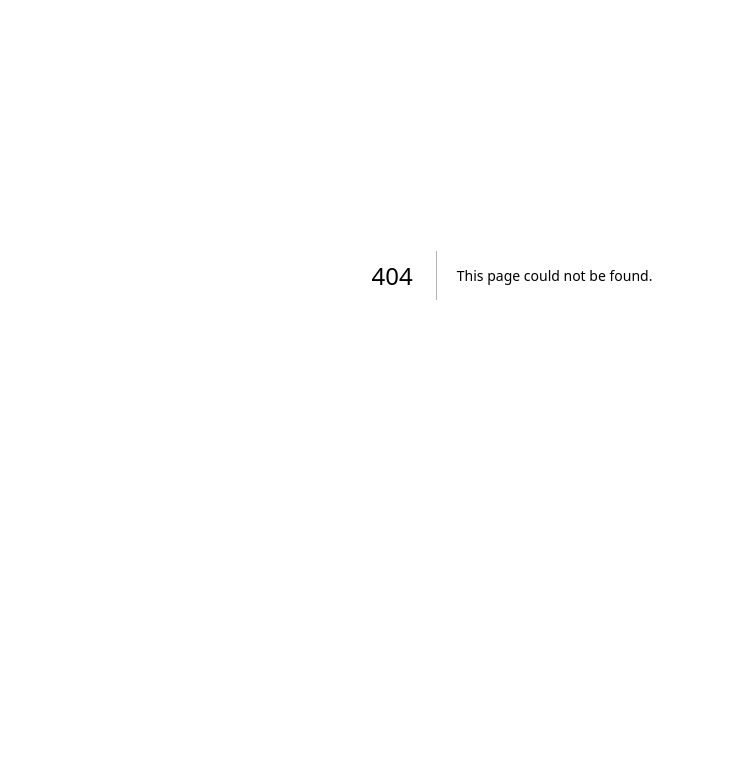
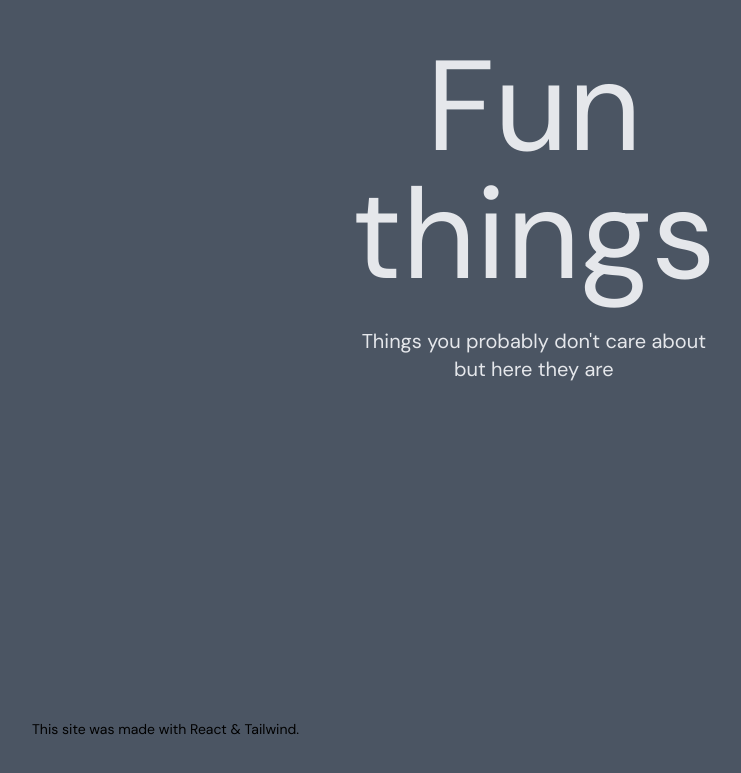
Before and after one commit to amgvu/Personal-Site, a Next.js app: page /aboutme in a window 1280 px wide. Before the commit this address had no page. Shown: the part 125-898 px from the top of the page, without its empty margins (128-869 px from the left). Before the commit the page ends 800 px from the top, so only its background shows below. Built offline with nearby package versions, Linux system fonts and the light colour scheme; what prettier-plugin-tailwindcss, tailwindcss-animatecss would draw is missing.

Commit message:
started about me page

```diff
--- /dev/null
+++ b/pages/aboutme.tsx
@@ -0,0 +1,72 @@
+import Head from 'next/head'
+import { Player, Controls } from "@lottiefiles/react-lottie-player";
+import { AiFillLinkedin, AiFillYoutube, AiFillGithub } from "react-icons/ai";
+import { FaSoundcloud, FaNode } from "react-icons/fa";
+import { MdEmail } from "react-icons/md";
+import { SiJavascript, SiPython, SiJava, SiHtml5, SiCss3, SiCsharp, SiCplusplus, SiReact, SiNodedotjs, SiTailwindcss } from "react-icons/si"
+import { serialize } from "v8";
+
+export default function FirstPost() {
+    return     <div>
+    <Head>
+      <title>Kevin Vu</title>
+      <link rel="icon" href="/favicon/favicon.ico" />
+    </Head>
+    <main
+      className="
+    animate-text bg-gray-600 from-gray-700 via-black to-gray-800 px-10
+    dark:bg-gradient-to-br md:px-20 lg:px-40"
+    >
+      <section className="flex min-h-screen flex-grow text-center mx-80">
+        <nav
+          className="flex justify-center py-10
+        text-gray-200"
+        >
+          <h1 className="font-miracle text-xl"></h1>
+          <ul className="flex items-center">
+          </ul>
+        </nav>
+        <div
+          className="relative
+        flex flex-grow flex-col py-40"
+        >
+          <h2
+            className="py-2 font-miracle
+          text-5xl font-medium
+          text-gray-200 animate__fadeInLeft
+          animate__animated dark:text-gray-100
+          md:text-9xl"
+          >
+            Fun things
+          </h2>
+          <p
+            className="text-md py-5
+          font-monument leading-8
+          text-gray-200 animate__fadeInRight
+          animate__delay-1s animate__animated dark:text-gray-200
+          md:text-xl"
+          >
+            Things you probably don't care about but here they are
+          </p>
+          <p className="text-md py-5
+          font-monument leading-8
+          text-gray-200 animate__fadeInDown
+          animate__delay-1s animate__animated dark:text-gray-200
+          md:text-xl"></p>
+        </div>
+      </section>
+      <section className="py-10">
+        <div>
+          <h3
+            className="py-1 text-sm
+        dark:text-white animate__fadeInUp
+        animate__delay-3s animate__animated
+        dark:text-gray-200"
+          >
+            This site was made with React & Tailwind.
+          </h3>
+        </div>
+      </section>
+    </main>
+  </div>;
+  }
--- a/pages/index.tsx
+++ b/pages/index.tsx
@@ -5,6 +5,8 @@ import { FaSoundcloud, FaNode } from "react-icons/fa";
 import { MdEmail } from "react-icons/md";
 import { SiJavascript, SiPython, SiJava, SiHtml5, SiCss3, SiCsharp, SiCplusplus, SiReact, SiNodedotjs, SiTailwindcss } from "react-icons/si"
 import { serialize } from "v8";
+import AboutMe from "./aboutme";
+import Link from 'next/link';
 
 export default function Home() {
   return (
```
